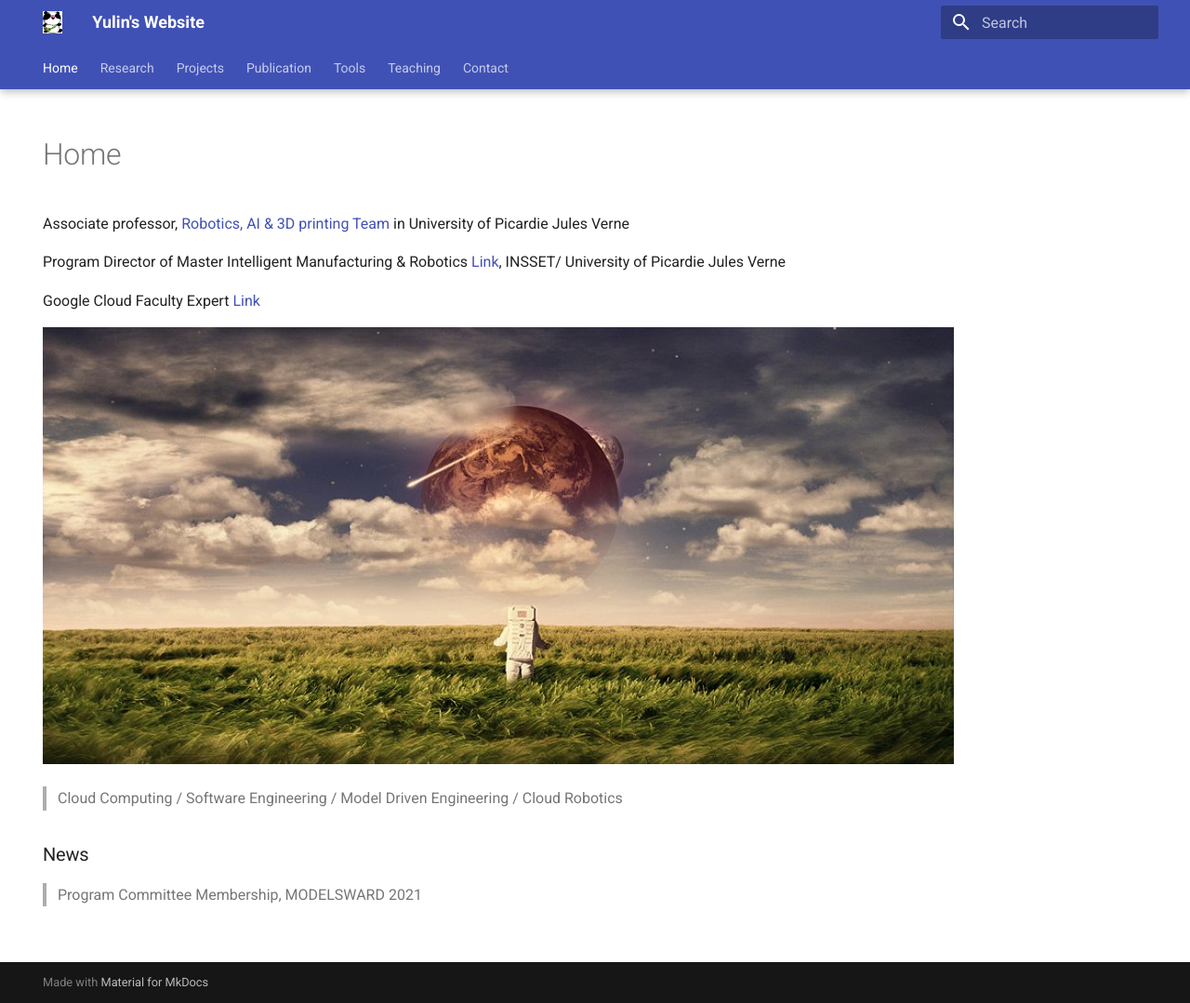
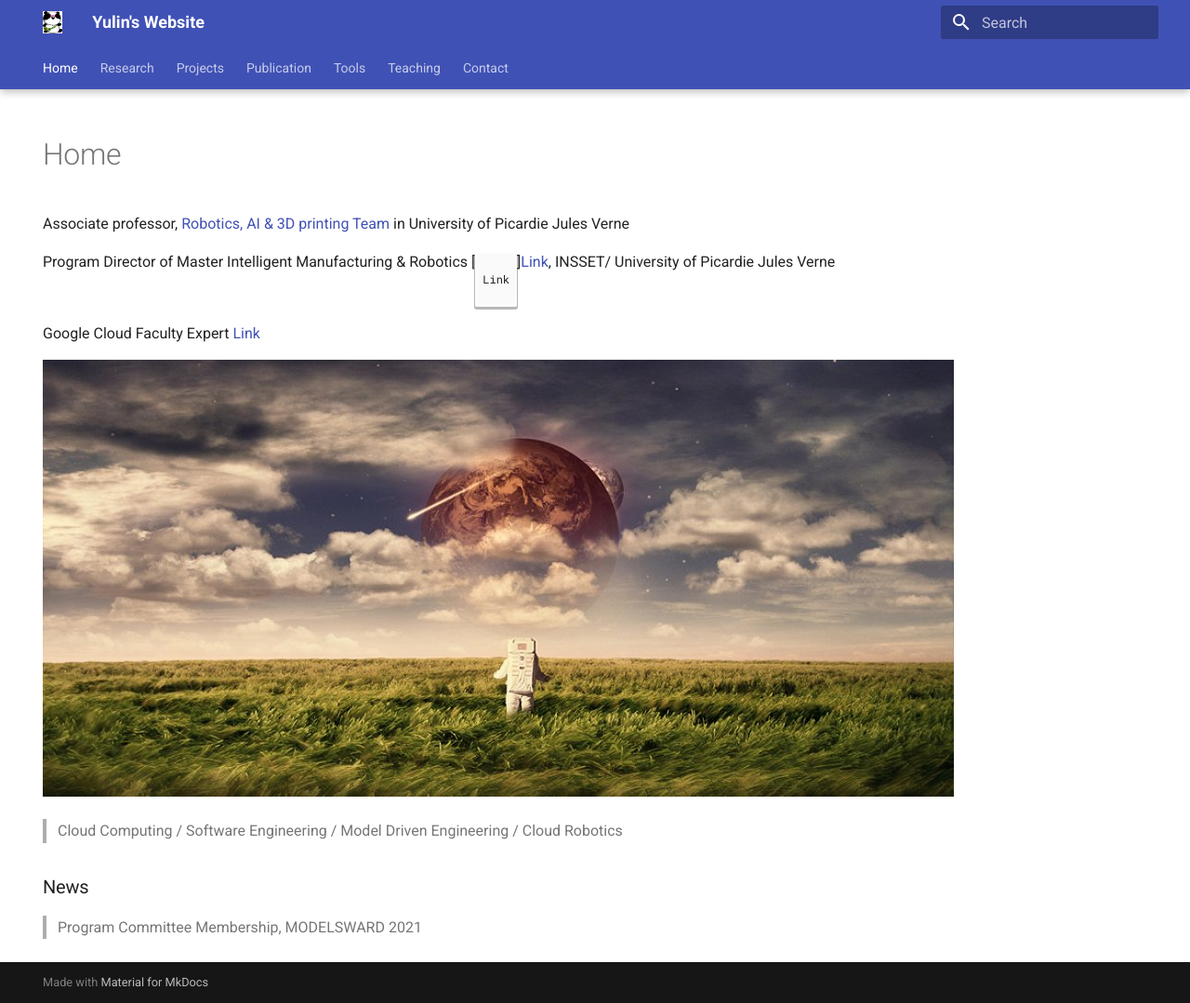
Before and after one commit to yulinz888888/yulinz888888.github.io, an MkDocs documentation site: the page built from docs/index.md, in a window 1280 px wide and 1079 px high. Shown: the whole window at 93% size. Built offline with MkDocs 1.6.1 and Material for MkDocs 9.7.7, drawn with Linux system fonts in a browser that asks for light colours.

Commit message:
button link

```diff
--- a/docs/index.md
+++ b/docs/index.md
@@ -7,7 +7,7 @@ hide:
 Associate professor, [Robotics, AI & 3D printing Team](https://www.crispi-upjv.fr/) in University of Picardie Jules Verne
 
 
-Program Director of Master Intelligent Manufacturing & Robotics [Link](https://www.master-robotique.fr/), INSSET/ University of Picardie Jules Verne
+Program Director of Master Intelligent Manufacturing & Robotics [<kbd> <br>Link<br> </kbd>][Link](https://www.master-robotique.fr/), INSSET/ University of Picardie Jules Verne
 
 
 Google Cloud Faculty Expert [Link](https://cloud.google.com/edu/faculty/experts)
```
